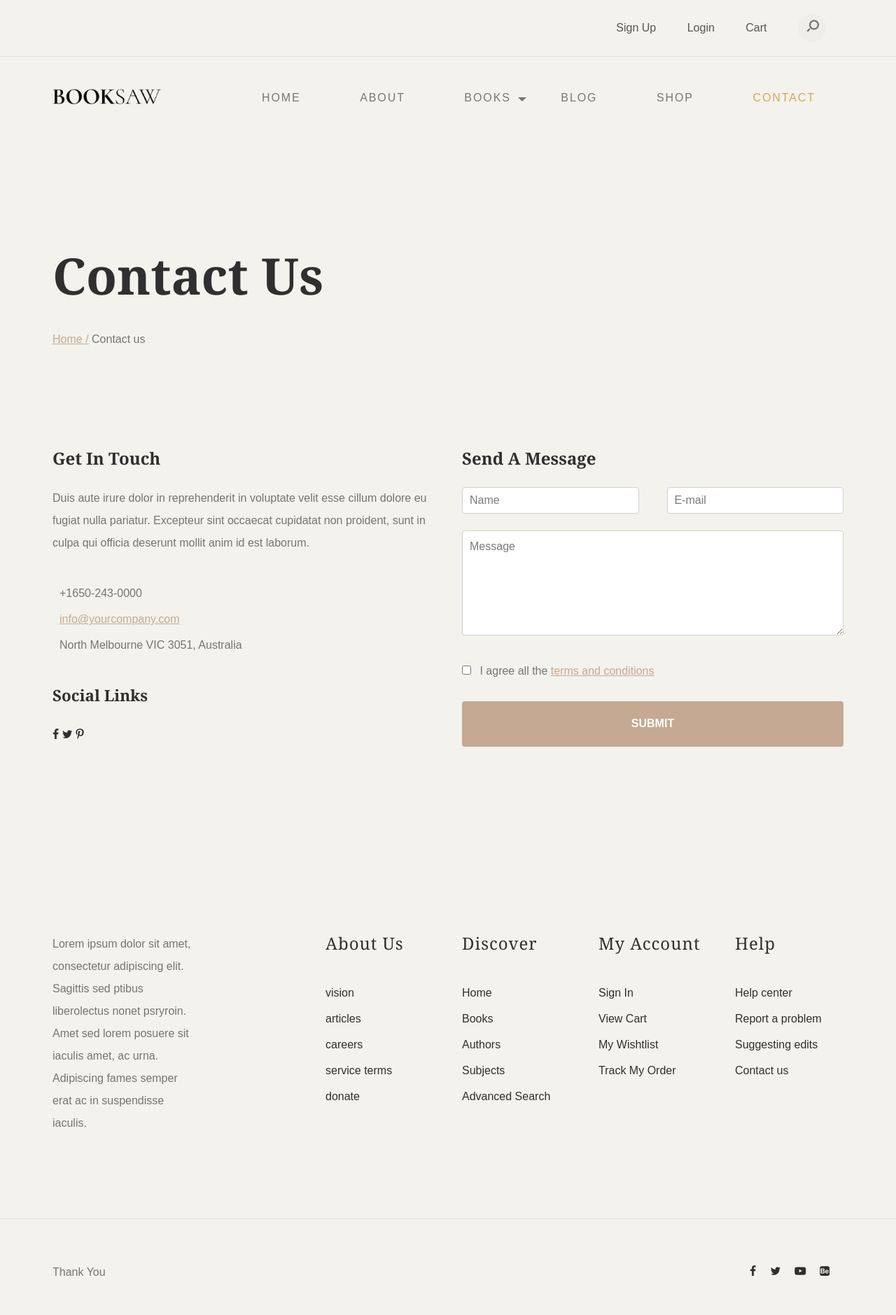
After one commit to mohammadAI81/Book, a Django app: page /contact/ in a window 1280 px wide. The commit adds this page. Shown: the whole page at 70% size. Run offline with Django 5.2, Linux system fonts and the light colour scheme; some libraries are stand-ins or nearby versions; some web fonts are replaced.

Commit message:
change navbar and add contact page

```diff
--- a/pages/urls.py
+++ b/pages/urls.py
@@ -4,4 +4,5 @@ from . import views
 urlpatterns = [
     path('', views.home, name='home'),
     path('about/', views.about, name='about'),
+    path('contact/', views.contact, name='contact'),
 ]
--- a/pages/views.py
+++ b/pages/views.py
@@ -8,4 +8,8 @@ def home(request):
 
 def about(request):
 
-    return
+    return render(request, 'pages/about.html')
+
+def contact(request):
+
+    return render(request, 'pages/contact.html')
--- /dev/null
+++ b/templates/pages/contact.html
@@ -0,0 +1,88 @@
+{% extends 'base.html' %}
+
+
+{% block title %}About{% endblock title %}
+
+
+{% block content %}
+    <section>
+        <div class="container">
+            <div class="row">
+                <div class="col-md-12">
+                    <h1 class="page-title">Contact us</h1>
+                    <div class="breadcrumbs">
+                        <span class="item"><a href="{% url 'home' %}">Home /</a></span>
+                        <span class="item">Contact us</span>
+                    </div>
+                </div>
+            </div>
+        </div>
+    </section>
+
+    <section class="contact-information padding-large mt-3">
+        <div class="container">
+            <div class="row">
+                <div class="col-md-6 p-0 mb-3">
+
+                    <h2>Get in Touch</h2>
+
+                    <div class="contact-detail d-flex flex-wrap mt-4">
+                        <div class="detail mr-6 mb-4">
+                            <p>Duis aute irure dolor in reprehenderit in voluptate velit esse cillum dolore eu fugiat nulla pariatur. Excepteur sint occaecat cupidatat non proident, sunt in culpa qui officia deserunt mollit anim id est laborum.</p>
+                            <ul class="list-unstyled list-icon">
+                                <li><i class="icon icon-phone"></i>+1650-243-0000</li>
+                                <li><i class="icon icon-envelope-o"></i><a href="mailto:info@yourcompany.com">info@yourcompany.com</a></li>
+                                <li><i class="icon icon-location2"></i>North Melbourne VIC 3051, Australia</li>
+                            </ul>
+                        </div><!--detail-->
+                        <div class="detail mb-4">
+                            <h3>Social Links</h3>
+                            <div class="social-links flex-container">
+                                <a href="#" class="icon icon-facebook"></a>
+                                <a href="#" class="icon icon-twitter"></a>
+                                <a href="#" class="icon icon-pinterest-p"></a>
+                                <a href="#" class="icon icon-youtube"></a>
+                                <a href="#" class="icon icon-linkedin"></a>
+                            </div><!--social-links-->
+                        </div><!--detail-->
+
+                    </div><!--contact-detail-->
+                </div><!--col-md-6-->
+
+                <div class="col-md-6 p-0">
+
+                    <div class="contact-information">
+                        <h2>Send A Message</h2>
+                        <form name="contactform" action="contact.php" method="post" class="contact-form d-flex flex-wrap mt-4">
+                            <div class="row">
+                                <div class="col-md-6">
+                                    <input type="text" minlength="2" name="name" placeholder="Name" class="u-full-width" required>
+                                </div>
+                                <div class="col-md-6">
+                                    <input type="email" name="email" placeholder="E-mail" class="u-full-width" required>
+                                </div>
+                            </div>
+
+                            <div class="row">
+                                <div class="col-md-12">
+
+                                    <textarea class="u-full-width" name="message" placeholder="Message" style="height: 150px;" required></textarea>
+
+                                    <label>
+                                        <input type="checkbox" required>
+                                        <span class="label-body">I agree all the <a href="#">terms and conditions</a></span>
+                                    </label>
+
+                                    <button type="submit" name="submit" class="btn btn-full btn-rounded">Submit</button>
+                                </div>
+                            </div>
+                        </form>
+
+                    </div><!--contact-information-->
+
+                </div><!--col-md-6-->
+
+            </div>
+        </div>
+    </section>
+{% endblock content %}
--- a/templates/partials/__footer__.html
+++ b/templates/partials/__footer__.html
@@ -7,7 +7,6 @@
 
 				<div class="footer-item">
 					<div class="company-brand">
-						<img src="{% static 'images/main-logo.png' %}" alt="logo" class="footer-logo">
 						<p>Lorem ipsum dolor sit amet, consectetur adipiscing elit. Sagittis sed ptibus liberolectus nonet psryroin. Amet sed lorem posuere sit iaculis amet, ac urna. Adipiscing fames semper erat ac in suspendisse iaculis.</p>
 					</div>
 				</div>
@@ -44,7 +43,7 @@
 					<h5>Discover</h5>
 					<ul class="menu-list">
 						<li class="menu-item">
-							<a href="#">Home</a>
+							<a href="{% url 'home' %}">Home</a>
 						</li>
 						<li class="menu-item">
 							<a href="#">Books</a>
@@ -120,7 +119,7 @@
 					<div class="row">
 
 						<div class="col-md-6">
-							<p>Hello World!</p>
+							<p>Thank You</p>
 						</div>
 
 						<div class="col-md-6">
--- a/templates/partials/__topbar__.html
+++ b/templates/partials/__topbar__.html
@@ -4,22 +4,9 @@
 		<div class="container">
 			<div class="row">
 				<div class="col-md-6">
-					<div class="social-links">
-						<ul>
-							<li>
-								<a href="#"><i class="icon icon-facebook"></i></a>
-							</li>
-							<li>
-								<a href="#"><i class="icon icon-twitter"></i></a>
-							</li>
-							<li>
-								<a href="#"><i class="icon icon-youtube-play"></i></a>
-							</li>
-							<li>
-								<a href="#"><i class="icon icon-behance-square"></i></a>
-							</li>
-						</ul>
-					</div><!--social-links-->
+					<div class="col-md-2">
+
+					</div>
 				</div>
 				<div class="col-md-6">
 					<div class="right-element">
@@ -52,7 +39,7 @@
 
 				<div class="col-md-2">
 					<div class="main-logo">
-						<a href="index.html"><img src="{% static 'images/main-logo.png' %}" alt="logo"></a>
+						<a href="{% url 'home' %}"><img src="{% static 'images/main-logo.png' %}" alt="logo"></a>
 					</div>
 
 				</div>
@@ -62,23 +49,36 @@
 					<nav id="navbar">
 						<div class="main-menu stellarnav">
 							<ul class="menu-list">
-								<li class="menu-item active"><a href="{% url 'home' %}" data-effect="Home">Home</a></li>
-								<li class="menu-item"><a href="{% url 'about' %}" class="nav-link" data-effect="About">About</a></li>
+								<li
+								{% if '/' == request.path %}
+								class="menu-item active"
+								{% else %}
+								class="menu-item"
+								{% endif %}
+								><a href="{% url 'home' %}" data-effect="Home">Home</a></li>
+								<li
+								{% if 'about/' in request.path %}
+								class="menu-item active"
+								{% else %}
+								class="menu-item"
+								{% endif %}
+								><a href="{% url 'about' %}" class="nav-link" data-effect="About">About</a></li>
 								<li class="menu-item has-sub">
-									<a href="#pages" class="nav-link" data-effect="Pages">Pages</a>
-
+									<a href="#pages" class="nav-link" data-effect="Books">Books</a>
 									<ul>
-								        <li><a href="styles.html">Styles</a></li>
-								        <li><a href="blog.html">Blog</a></li>
-								        <li><a href="single-post.html">Post Single</a></li>
-								        <li><a href="shop.html">Our Store</a></li>
+								        <li><a href="blog.html">Authors</a></li>
 								        <li><a href="single-product.html">Product Single</a></li>
 								     </ul>
-
 								</li>
 								<li class="menu-item"><a href="#popular-books" class="nav-link" data-effect="Shop">Blog</a></li>
 								<li class="menu-item"><a href="#popular-books" class="nav-link" data-effect="Shop">Shop</a></li>
-								<li class="menu-item"><a href="#contact" class="nav-link" data-effect="Contact">Contact</a></li>
+								<li
+								{% if 'contact/' in request.path %}
+								class="menu-item active"
+								{% else %}
+								class="menu-item"
+								{% endif %}
+								><a href="{% url 'contact' %}" class="nav-link" data-effect="Contact">Contact</a></li>
 							</ul>
 
 							<div class="hamburger">
```
Also changed, not shown: templates/pages/about.html (added, +151 -0 lines).
